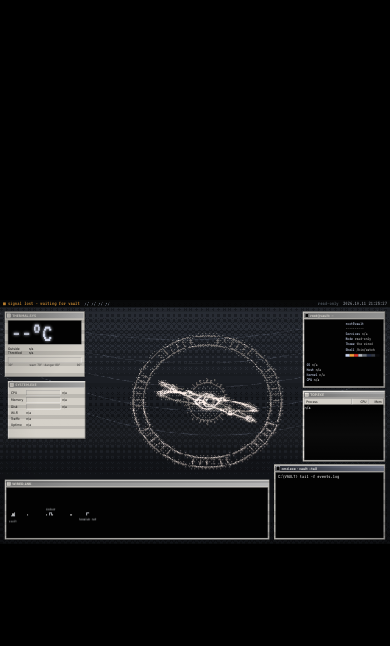
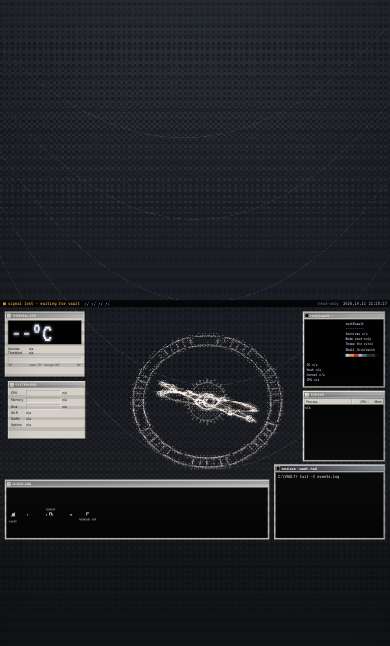
Before and after one commit to Lozano-Miguel/vault-dashboard, a website: page web/index.html in a window 390 px wide. Drawn offline with Linux system fonts and the light colour scheme; no server answers; animation ran at ten frames a second.

Commit message:
Cap the stage at 16:9; wallpaper, CRT and ticker strip fill wider windows

```diff
--- a/web/app.js
+++ b/web/app.js
@@ -1,5 +1,5 @@
 (() => {
-  const STAGE_W = 1280, STAGE_H = 800;
+  const STAGE_W = 1280, STAGE_H = 800, STAGE_MAX_W = 1422; // 1422x800 = 16:9
   const $ = id => document.getElementById(id);
   const S = { cfg: null, lastEventId: null, fails: 0, lastSeen: null, marquee: '', marqueeAt: 0 };
   const LAIN = ['present day, present time', "no matter where you go, everyone's connected", 'close the world, open the next'];
@@ -162,14 +162,21 @@
   }
 
   function fit() {
-    // Height is fixed at 800; the stage widens to the screen's shape (1422 wide on 16:9) so wide
-    // screens fill edge to edge. Narrower than 16:10 (e.g. phones) keeps 1280 and letterboxes.
-    const w = Math.max(STAGE_W, Math.round(STAGE_H * innerWidth / innerHeight));
+    // Height is fixed at 800; the stage widens with the screen's shape up to 16:9 (1422 wide, so
+    // 1920x1080 fills edge to edge). Wider windows keep 1422 and the backdrop's wallpaper fills the
+    // sides; narrower than 16:10 (e.g. phones) keeps 1280 and letterboxes.
+    const w = Math.min(STAGE_MAX_W, Math.max(STAGE_W, Math.round(STAGE_H * innerWidth / innerHeight)));
     const k = Math.min(innerWidth / w, innerHeight / STAGE_H), st = $('vault').style;
     st.width = w + 'px';
     st.transform = `scale(${k})`;
     st.left = (innerWidth - w * k) / 2 + 'px';
     st.top = (innerHeight - STAGE_H * k) / 2 + 'px';
+    $('ticker-bg').style.top = (innerHeight - STAGE_H * k) / 2 / k + 'px';  // lines up with the stage's ticker
+    for (const id of ['backdrop', 'crt']) {  // same pixel scale as the stage, so the wallpaper is seamless
+      const b = $(id).style;
+      b.width = Math.ceil(innerWidth / k) + 1 + 'px'; b.height = Math.ceil(innerHeight / k) + 1 + 'px'; // never a hairline gap
+      b.transform = `scale(${k})`;
+    }
     window.vaultFx.setScale(k);
   }
 
--- a/web/index.html
+++ b/web/index.html
@@ -9,7 +9,10 @@
 <link href="https://fonts.googleapis.com/css2?family=VT323&display=swap" rel="stylesheet">
 <style>
   html, body { margin: 0; height: 100%; background: #000; overflow: hidden; }
-  #vault { position: absolute; left: 0; top: 0; width: 1280px; height: 800px; overflow: hidden; background: #0b0c0e;
+  #backdrop, #crt { position: fixed; left: 0; top: 0; width: 100%; height: 100%; transform-origin: 0 0; }
+  #backdrop { background: #0b0c0e; }
+  #crt { pointer-events: none; z-index: 10; }
+  #vault { position: absolute; left: 0; top: 0; width: 1280px; height: 800px; overflow: hidden; z-index: 1;
     font: 11px Tahoma, Verdana, 'Segoe UI', sans-serif; color: #000; transform-origin: 0 0; }
   .abs { position: absolute; }
   .vt { font-family: 'VT323', monospace; }
@@ -27,7 +30,10 @@
   .bar { height: 11px; padding: 2px; border: 1px solid; border-color: #808080 #fff #fff #808080; }
   .bar > div { height: 100%; width: 0; background: repeating-linear-gradient(90deg, #2c3550 0 6px, transparent 6px 8px); }
   #ticker { left: 0; right: 0; top: 0; height: 24px; display: flex; align-items: center; gap: 14px; padding: 0 10px;
-    background: rgba(0,0,0,.82); border-bottom: 1px solid #2a2e36; font-size: 19px; color: #aab0ba; z-index: 2; }
+    font-size: 19px; color: #aab0ba; z-index: 2; }
+  /* the ticker's strip lives in the backdrop so it spans the whole window, not just the stage */
+  #ticker-bg { position: absolute; left: 0; right: 0; top: 0; height: 24px; background: rgba(0,0,0,.82);
+    border-bottom: 1px solid #2a2e36; box-sizing: content-box; z-index: 1; }
   #status { flex: none; display: flex; align-items: center; gap: 7px; color: #e9eef2; }
   #status-dot { width: 9px; height: 9px; background: currentColor; }
   .thermal-body { flex: 1; padding: 7px 6px 4px; display: flex; flex-direction: column; gap: 7px; }
@@ -63,8 +69,8 @@
 </style>
 </head>
 <body>
+<div id="backdrop"><vault-wallpaper></vault-wallpaper><div id="ticker-bg"></div></div>
 <div id="vault">
-  <div class="abs" style="inset:0"><vault-wallpaper></vault-wallpaper></div>
   <div class="abs" style="left:calc(50% - 410px);top:0;width:900px;height:664px">
     <vault-ophanim id="angel" variant="pixel" px="3" labels="down"></vault-ophanim>
   </div>
@@ -143,8 +149,8 @@
     </div>
   </div>
 
-  <div class="abs" style="inset:0;pointer-events:none;z-index:10"><vault-crt strength="0.45"></vault-crt></div>
 </div>
+<div id="crt"><vault-crt strength="0.45"></vault-crt></div>
 <script src="vault-fx.js"></script>
 <script src="lain-art.js"></script>
 <script src="app.js"></script>
```
Also changed, not shown: tests/web/dashboard.spec.js (+25 -1 lines).
